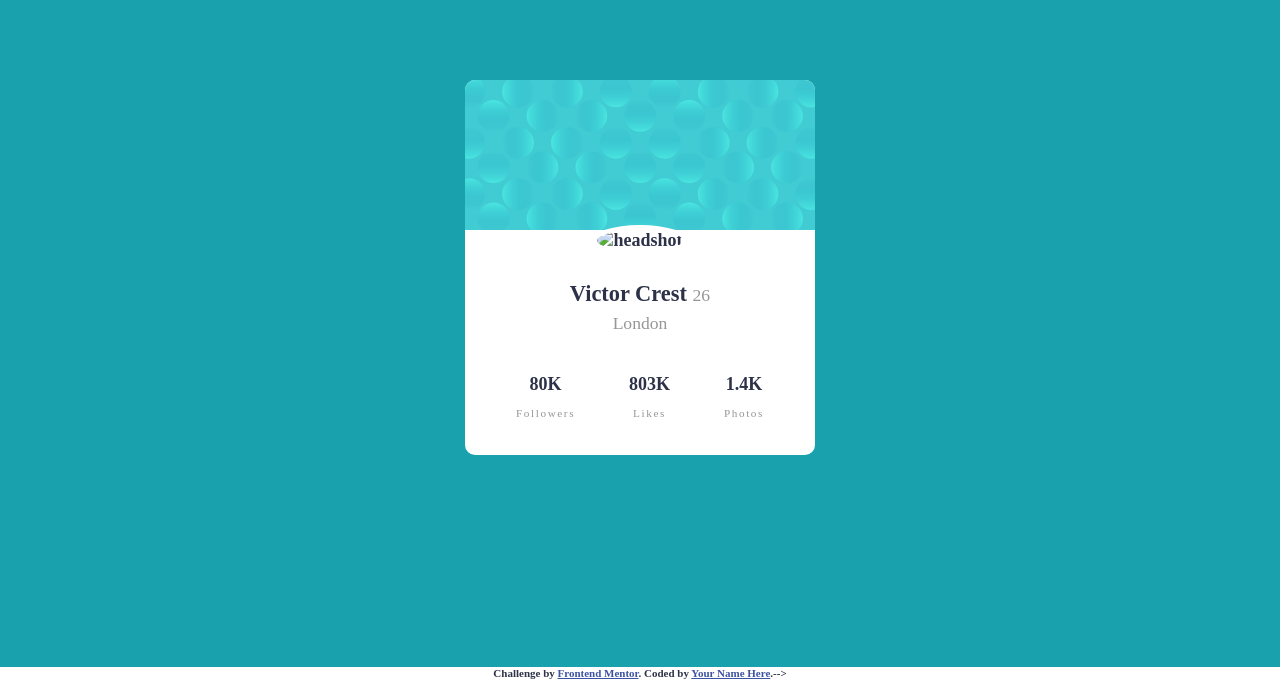
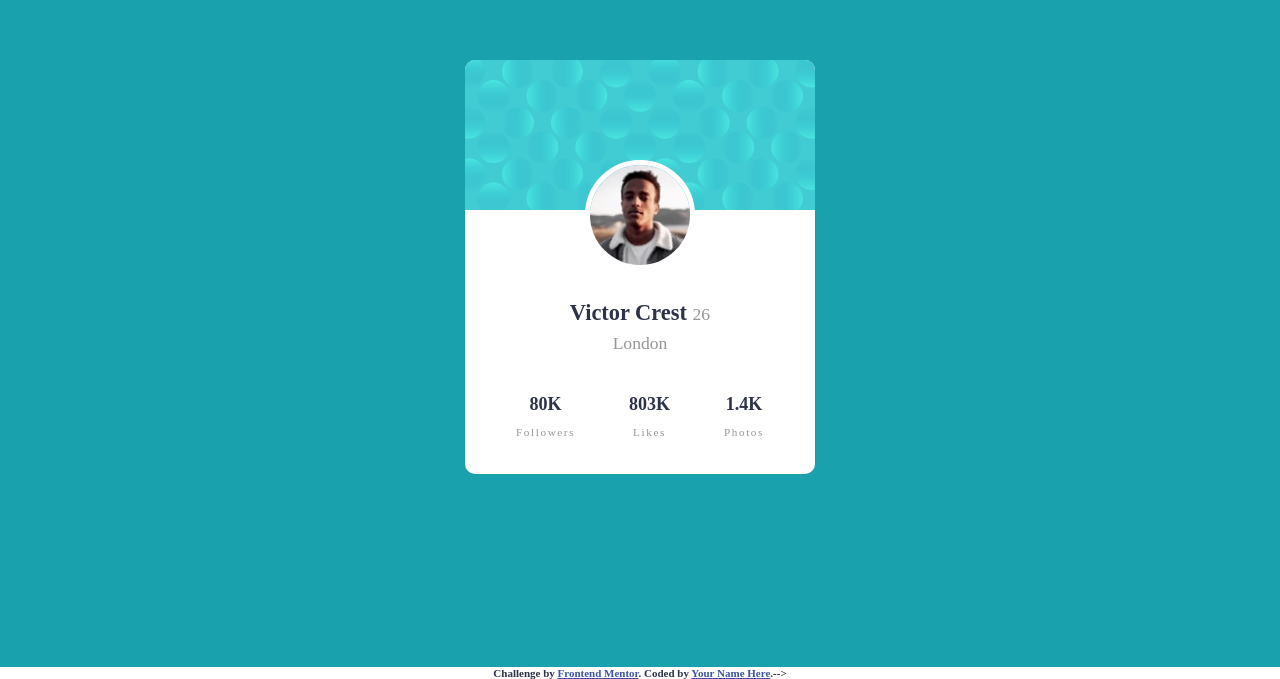
Before and after one commit to MsebbyM/Msebbym, a plain HTML site: page index.html in a window 1280 px wide. Shown: the part 133-812 px from the top of the page. Drawn offline with Linux system fonts and the light colour scheme; files whose address does not match are found by name.

Commit message:
Update index.html

```diff
--- a/index.html
+++ b/index.html
@@ -33,7 +33,7 @@
       <div class="main-container">
           <div class="top-section"></div>
           <div class="img-pic">
-          <img src="/images/image-victor.jpg" alt="headshot">
+          <img src="image-victor.jpg" alt="headshot">
           </div>
       <div class="bottom-section">
           <h2 class="usr-info">Victor Crest <span class="age">26</span></h2>
```
